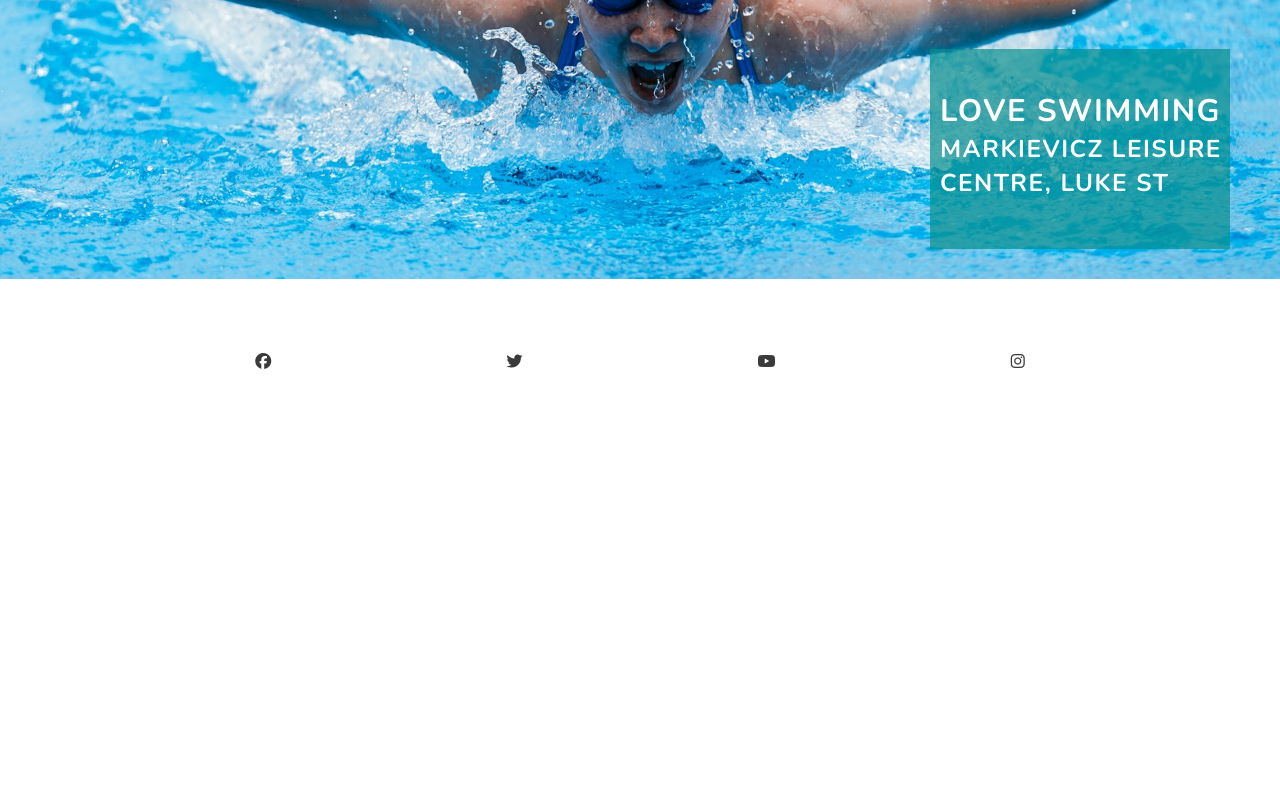
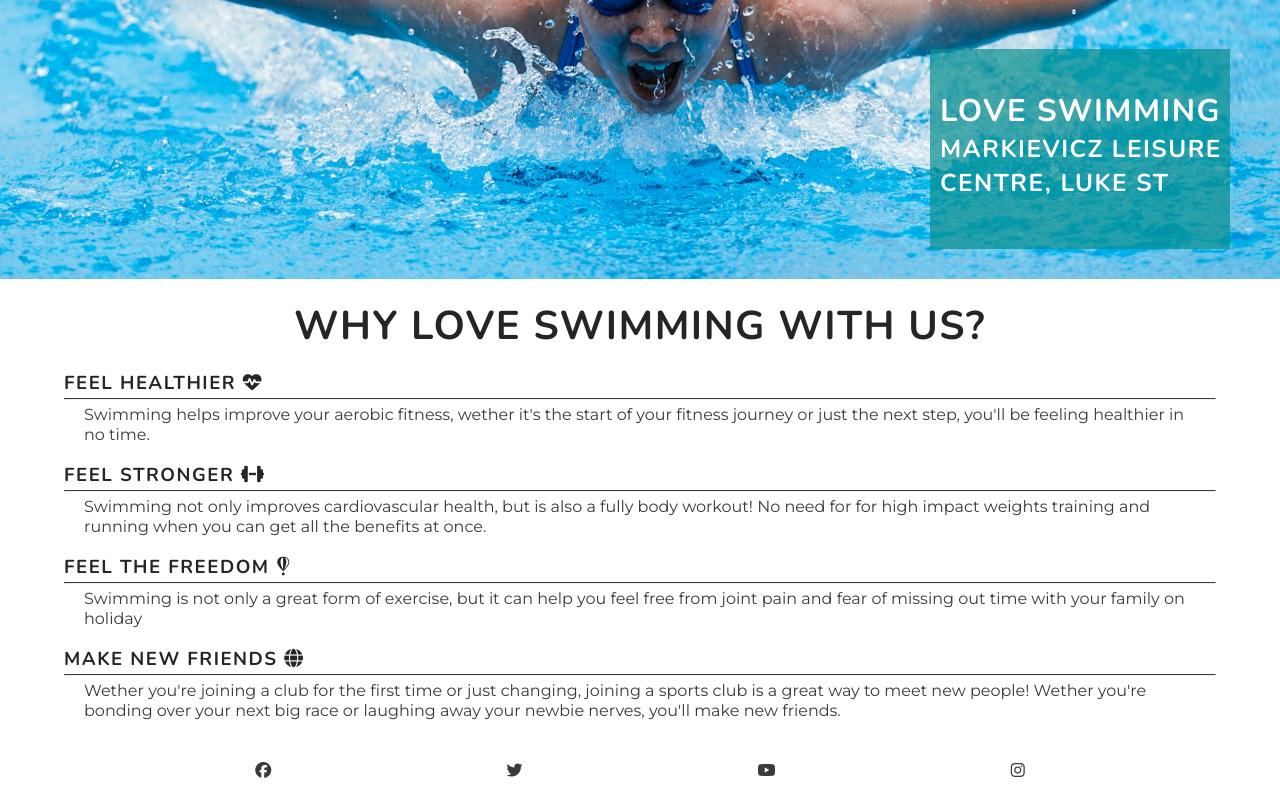
Before and after one commit to Jammie506/JamieMcC-PP1, a plain HTML site: page index.html in a window 1280 px wide. Shown: the part 409-1209 px from the top of the page. Before the commit the page ends 800 px from the top, so only its background shows below. Drawn offline with nearby package versions, Linux system fonts and the light colour scheme.

Commit message:
Add Content to Reasons Section

```diff
--- a/assets/css/style.css
+++ b/assets/css/style.css
@@ -118,6 +118,32 @@
     color: #ffffff;
 }
 
+/*Reasons for Swimming*/
+#reasons{
+    width: 90%;
+    margin: 20px auto;
+}
+
+#reasons h2{
+    margin-bottom: 20px;
+    text-align: center;
+    font-size: 250%;
+}
+
+#benefits-physical>div, #benefits-mental>div{
+    line-height: 20px;
+    margin-bottom: 20px;
+}
+
+#benefits p{
+    padding: 0 20px;
+}
+
+#benefits hr{
+    border-top: 1px solid #3a3a3a;
+    margin: 5px 0;
+}
+
 /*Footer*/
 #social-networks{
     text-align: center;
--- a/index.html
+++ b/index.html
@@ -51,6 +51,35 @@
                     <h3>Markievicz Leisure Centre, Luke St</h3>
                 </div>
             </section>
+            <section id="reasons">
+                <h2>Why love swimming with us?</h2>
+                <div id="benefits">
+                    <div id="benefits-physical">
+                        <div>
+                            <h3>Feel Healthier <i class="fa-solid fa-heart-pulse"></i></h3>
+                            <hr>
+                            <p>Swimming helps improve your aerobic fitness, wether it's the start of your fitness journey or just the next step, you'll be feeling healthier in no time.</p>
+                        </div>
+                        <div>
+                            <h3>Feel Stronger <i class="fa-solid fa-dumbbell"></i></h3>
+                            <hr>
+                            <p>Swimming not only improves cardiovascular health, but is also a fully body workout! No need for for high impact weights training and running when you can get all the benefits at once.</p>
+                        </div>
+                    </div>
+                    <div id="benefits-mental">
+                        <div>
+                            <h3>Feel the Freedom <i class="fa-brands fa-fly"></i></h3>
+                            <hr>
+                            <p>Swimming is not only a great form of exercise, but it can help you feel free from joint pain and fear of missing out time with your family on holiday</p>
+                        </div>
+                        <div>
+                            <h3>Make New Friends <i class="fa-solid fa-globe"></i></h3>
+                            <hr>
+                            <p>Wether you're joining a club for the first time or just changing, joining a sports club is a great way to meet new people! Wether you're bonding over your next big race or laughing away your newbie nerves, you'll make new friends.</p>
+                        </div>
+                    </div>
+                </div>
+            </section>
     </main>
 
     <!--Footer-->
```
Also changed, not shown: assets/images/reasons.jpg (added).
